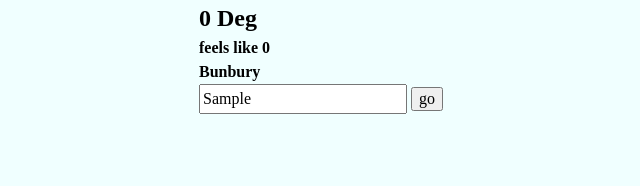
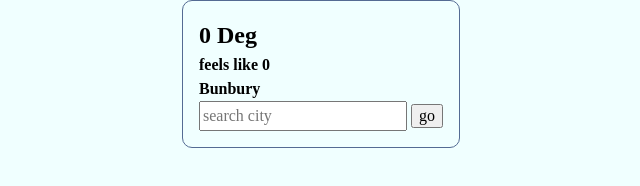
Before and after one commit to noLakes/weather, a website built with webpack: page dist/index.html in a window 1280 px wide. Both pictures are taken after typing "Sample" into the empty fields and a click on the input "go". Shown: the whole page, without its empty margins (319-959 px from the left). Built offline with nearby package versions, Linux system fonts and the light colour scheme; no server answers.

Commit message:
added clear form and loadWeather functions

```diff
--- a/src/index.js
+++ b/src/index.js
@@ -7,6 +7,10 @@ form.addEventListener('submit', (e) => e.preventDefault())
 
 function getInput () {
   return form.querySelector('input[type="text"]').value
+}
+
+function clearForm () {
+  form.querySelector('input[type="text"]').value = ''
 }
 
 function fillInfo (data) {
@@ -26,14 +30,21 @@ async function getWeather (city) {
   }
 }
 
+async function loadWeather (city) {
+  try {
+    const data = await getWeather(city)
+    fillInfo(data)
+  } catch (error) {
+    console.log(error)
+  }
+}
+
 form.querySelector('input[type="submit"]').addEventListener('click', async (e) => {
   const query = getInput()
   if (query) {
-    try {
-      const data = await getWeather(query)
-      fillInfo(data)
-    } catch (error) {
-      console.log(error)
-    }
+    loadWeather(query)
+    clearForm()
   }
 })
+
+loadWeather('Bunbury')
```
Also changed, not shown: dist/index.html, dist/main.js, dist/style.css, src/dist/index.dev.js.
